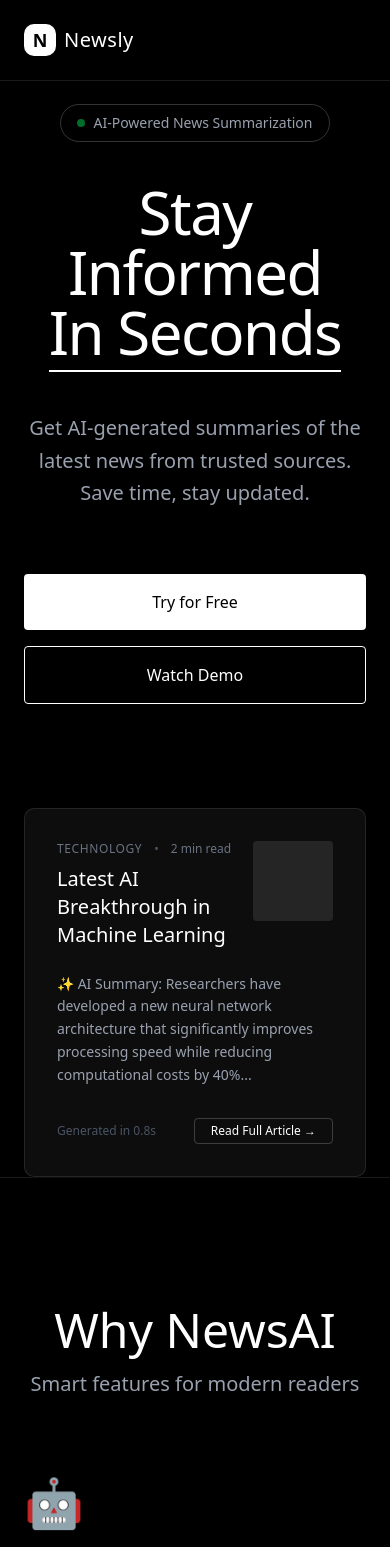
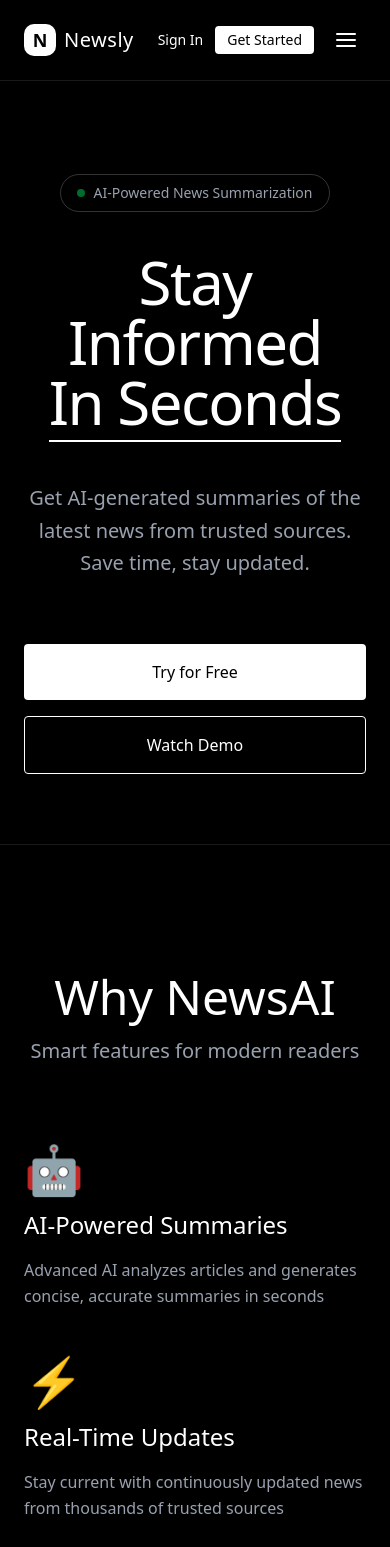
Before and after one commit to Nitindeep65/Newsly, a Next.js app: page / in a window 390 px wide. Shown: the top 1547 px of the page. Built offline with nearby package versions, Linux system fonts and the light colour scheme.

Commit message:
nav bar updation

```diff
--- a/src/app/page.tsx
+++ b/src/app/page.tsx
@@ -1,34 +1,11 @@
-import { ModeToggle } from '@/components/togglemode';
-import { UserButton } from "@clerk/nextjs";
 import Link from 'next/link';
+import { NavBar } from '@/components/navbar/NavBar';
 
 
 export default function AINewsLandingPage() {
   return (
     <div className="min-h-screen bg-black text-white">
-      <nav className="fixed top-0 w-full bg-black/90 backdrop-blur-sm z-50 border-b  border-white/10">
-        <div className="max-w-7xl mx-auto px-6 lg:px-8">
-          <div className="flex justify-between items-center h-20">
-            <div className="flex items-center space-x-2">
-              <div className="w-8 h-8 bg-white rounded-lg flex items-center justify-center">
-                <span className="text-black font-bold text-lg">N</span>
-              </div>
-              <span className="text-xl font-light tracking-wide">Newsly</span>
-            </div>
-            <div className="hidden md:flex items-center space-x-10 text-sm">
-              <Link href="#features" className="hover:text-gray-400 transition-colors">Features</Link>
-              <Link href="#how" className="hover:text-gray-400 transition-colors">How it Works</Link>
-              <Link href="#pricing" className="hover:text-gray-400 transition-colors">Pricing</Link>
-              <Link href={'/sign-in'} className="hover:text-gray-400 transition-colors">Sign In</Link>
-             <Link href={'/sign-up'}  className="bg-white text-black px-6 py-2 rounded hover:bg-gray-200 transition-colors font-medium">
-                Get Started
-             </Link>
-             <UserButton afterSignOutUrl="/" />
-             <ModeToggle/>
-            </div>
-          </div>
-        </div>
-  </nav>
+      <NavBar />
       <section className="min-h-screen flex items-center justify-center px-6 pt-26">
         <div className="max-w-6xl mx-auto text-center space-y-10">
           <div className="inline-flex items-center space-x-2 border border-white/20 rounded-full px-4 py-2 text-sm">
@@ -53,34 +30,6 @@ export default function AINewsLandingPage() {
             <button className="px-10 py-4 border border-white hover:bg-white hover:text-black transition-all duration-300 rounded">
               Watch Demo
             </button>
-          </div>
-
-
-          <div className="pt-16">
-            <div className="border border-white/10 rounded-lg p-8 bg-white/5 backdrop-blur-sm max-w-4xl mx-auto">
-              <div className="space-y-6 text-left">
-                <div className="flex items-start justify-between">
-                  <div className="space-y-2 flex-1">
-                    <div className="flex items-center space-x-3">
-                      <span className="text-xs text-gray-500 uppercase tracking-wider">Technology</span>
-                      <span className="text-xs text-gray-600">•</span>
-                      <span className="text-xs text-gray-500">2 min read</span>
-                    </div>
-                    <h3 className="text-xl font-light">Latest AI Breakthrough in Machine Learning</h3>
-                  </div>
-                  <div className="ml-4 w-20 h-20 bg-white/10 rounded flex-shrink-0"></div>
-                </div>
-                <p className="text-sm text-gray-400 leading-relaxed">
-                  ✨ AI Summary: Researchers have developed a new neural network architecture that significantly improves processing speed while reducing computational costs by 40%...
-                </p>
-                <div className="flex items-center justify-between pt-2">
-                  <span className="text-xs text-gray-600">Generated in 0.8s</span>
-                  <button className="text-xs border border-white/20 px-4 py-1 rounded hover:border-white/40 transition-colors">
-                    Read Full Article →
-                  </button>
-                </div>
-              </div>
-            </div>
           </div>
         </div>
       </section>
@@ -329,5 +278,6 @@ export default function AINewsLandingPage() {
         </div>
       </footer>
     </div>
+
   );
 }
--- /dev/null
+++ b/src/components/navbar/NavBar.tsx
@@ -0,0 +1,54 @@
+"use client";
+
+import Link from 'next/link';
+import { useState } from 'react';
+import { UserButton } from '@clerk/nextjs';
+import { ModeToggle } from '@/components/togglemode';
+
+export function NavBar() {
+  const [open, setOpen] = useState(false);
+
+  return (
+    <nav className="fixed top-0 w-full bg-black/90 backdrop-blur-sm z-50 border-b border-white/10">
+      <div className="max-w-7xl mx-auto px-6 lg:px-8">
+        <div className="flex justify-between items-center h-20">
+          <div className="flex items-center space-x-2">
+            <div className="w-8 h-8 bg-white rounded-lg flex items-center justify-center">
+              <span className="text-black font-bold text-lg">N</span>
+            </div>
+            <span className="text-xl font-light tracking-wide">Newsly</span>
+          </div>
+
+          <div className="hidden md:flex items-center space-x-10 text-sm">
+            <Link href="#features" className="hover:text-gray-400 transition-colors">Features</Link>
+            <Link href="#how" className="hover:text-gray-400 transition-colors">How it Works</Link>
+            <Link href="#pricing" className="hover:text-gray-400 transition-colors">Pricing</Link>
+            <Link href={'/sign-in'} className="hover:text-gray-400 transition-colors">Sign In</Link>
+            <Link href={'/sign-up'}  className="bg-white text-black px-6 py-2 rounded hover:bg-gray-200 transition-colors font-medium">Get Started</Link>
+            <UserButton afterSignOutUrl="/" />
+            <ModeToggle />
+          </div>
+
+          <div className="flex md:hidden items-center space-x-3">
+            <Link href={'/sign-in'} className="text-sm hover:text-gray-300">Sign In</Link>
+            <Link href={'/sign-up'} className="bg-white text-black px-3 py-1 rounded hover:bg-gray-200 transition-colors text-sm">Get Started</Link>
+            <button onClick={() => setOpen((v) => !v)} aria-label="Open menu" className="p-2">
+              <svg className="w-6 h-6 text-white" viewBox="0 0 24 24" fill="none" stroke="currentColor" strokeWidth={2} strokeLinecap="round" strokeLinejoin="round"><path d="M3 12h18M3 6h18M3 18h18"></path></svg>
+            </button>
+          </div>
+        </div>
+      </div>
+
+      {open && (
+        <div className="md:hidden bg-black/95 border-t border-white/5">
+          <div className="max-w-7xl mx-auto px-6 py-3 flex flex-col gap-3">
+            <Link href={'/sign-in'} className="text-sm hover:text-gray-300">Sign In</Link>
+            <Link href={'/sign-up'} className="bg-white text-black px-4 py-2 rounded inline-block w-max">Get Started</Link>
+            <div className="pt-2"><UserButton afterSignOutUrl="/" /></div>
+            <div className="pt-2"><ModeToggle /></div>
+          </div>
+        </div>
+      )}
+    </nav>
+  );
+}
--- a/src/components/ui/smart-image.tsx
+++ b/src/components/ui/smart-image.tsx
@@ -78,7 +78,7 @@ export function SmartImage({
 
       {imageError && !triedFallbackImg && (
 
-        <img
+        <Image
           src={normalizedSrc}
           alt={alt}
           className={`${className} object-cover`}
```
